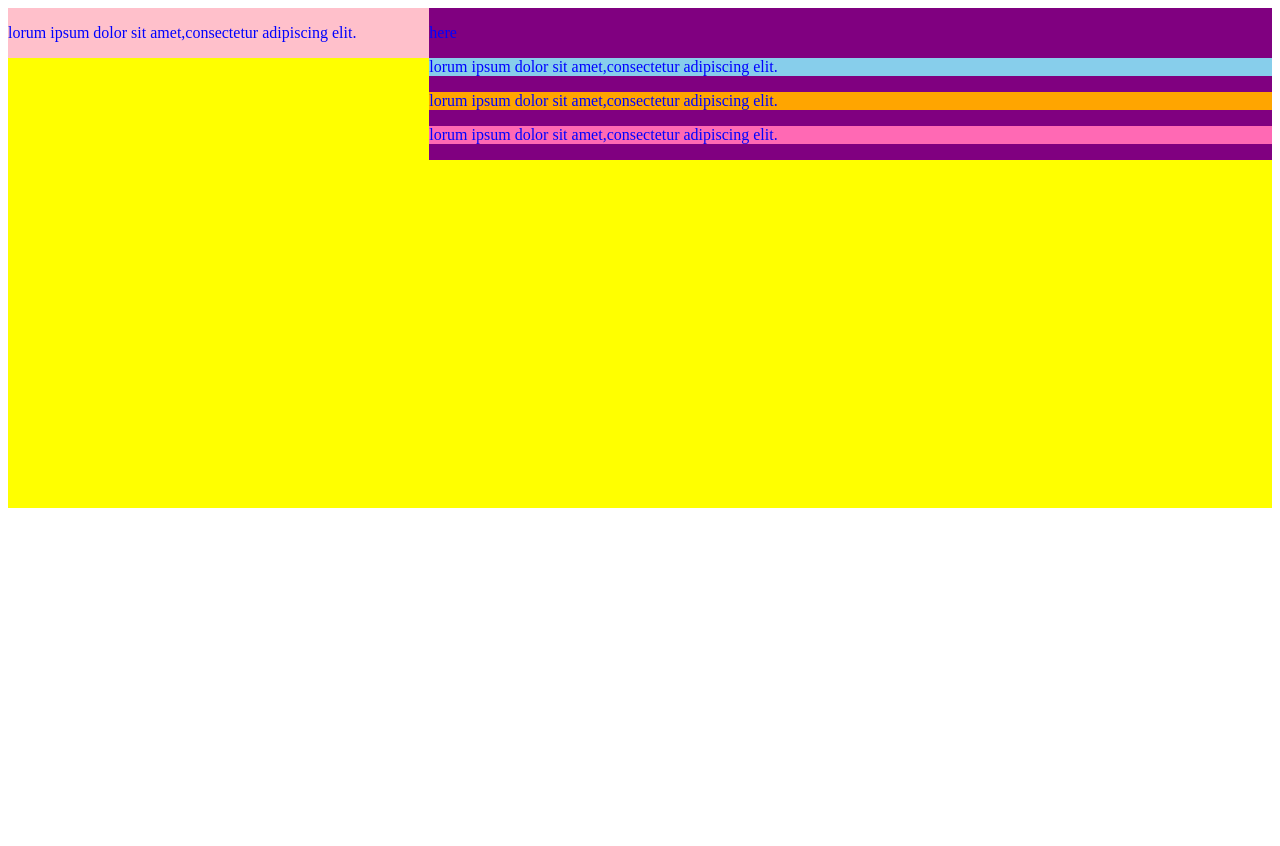
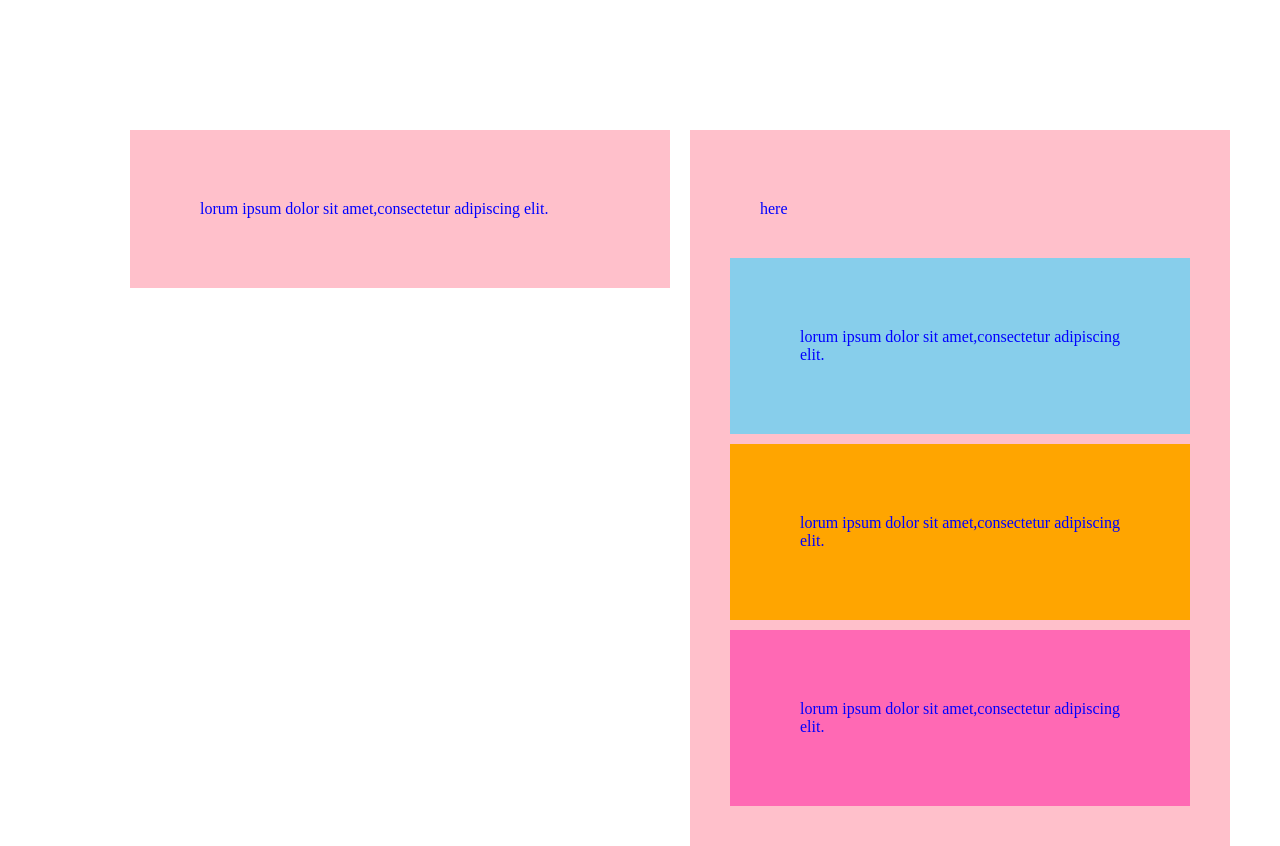
Before and after one commit to Knatseway/hdiw-flexbox, a plain HTML site: page index.html in a window 1280 px wide. Before the commit the page ends 800 px from the top, so only its background shows below. Drawn offline with Linux system fonts and the light colour scheme.

Commit message:
added padding and changed color added space with margin

```diff
--- a/index.html
+++ b/index.html
@@ -11,7 +11,7 @@
     <div class="item">
         <p>lorum ipsum dolor sit amet,consectetur adipiscing elit.</p>
     </div>
-    <div class="item2">
+    <div class="item">
         <p>here</p>
     <div class="item3">
         <p>lorum ipsum dolor sit amet,consectetur adipiscing elit.</p>
@@ -22,6 +22,7 @@
     <div class="item5">
         <p>lorum ipsum dolor sit amet,consectetur adipiscing elit.</p>
     </div>
+    </div>
 
 </section>
 
--- a/style.css
+++ b/style.css
@@ -1,18 +1,18 @@
 *{
-    margin:10;
-    padding: 0;
+    margin:10px;
+    padding: 30px;
 }
 .container{
     width: 100%;
     height: 500px;
-    background-color: yellow;
+    /*background-color: yellow;*/
     color: blue;
 
     display: flex;
     flex-flow: row wrap;
     justify-content: space-between;
     align-items: flex-start;
-    /*center will makethe div box the height of the text and the stretch makes a box the full size of text plus down to the next item*/
+    /*center will make the div box the height of the text and the stretch makes a box the full size of text plus down to the next item*/
     align-content: space-between;
 
 }
```
